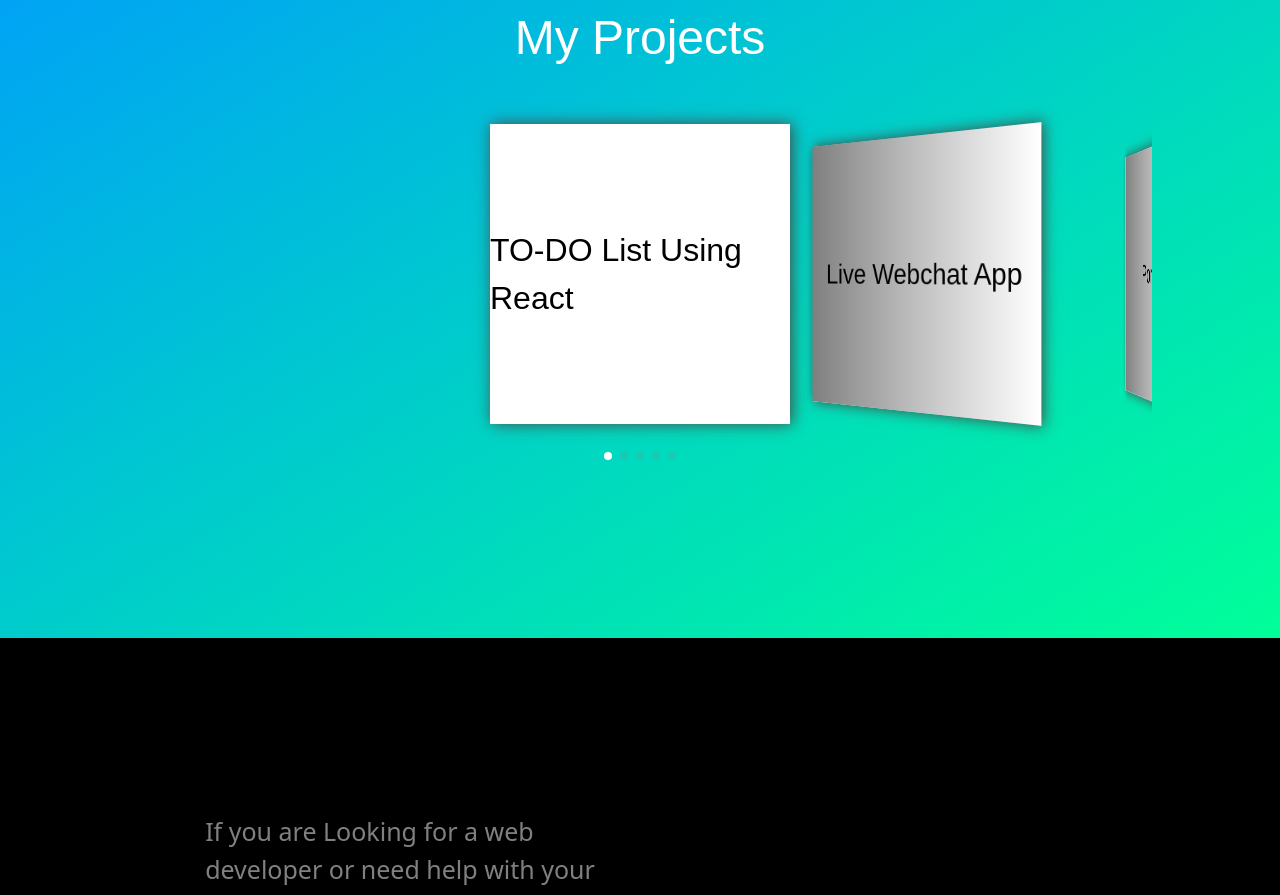
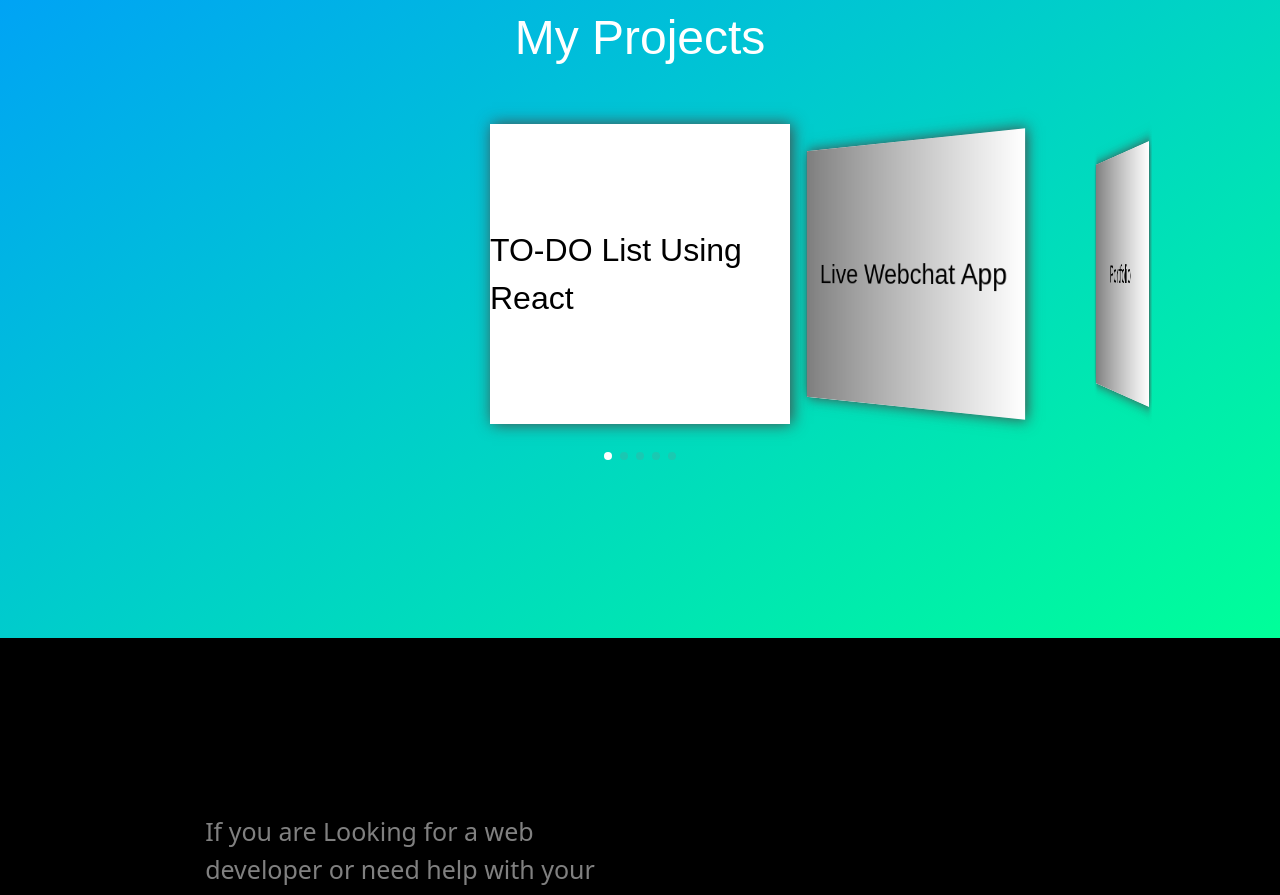
Before and after one commit to Deepkhatri22/Deep_Portfolio, a React (Vite) app: page / in a window 1280 px wide. Shown: the part 2760-3655 px from the top of the page. Built offline with nearby package versions, Linux system fonts and the light colour scheme; a web font is replaced by a local one.

Commit message:
Update Projects.jsx
swiper changes

```diff
--- a/src/Component/Projects.jsx
+++ b/src/Component/Projects.jsx
@@ -25,7 +25,7 @@ const Projects = () => {
           coverflowEffect={{
             rotate: 50,
             stretch: 0,
-            depth: 100,
+            depth: 150,
             modifier: 1,
             slideShadows: true,
           }}
@@ -47,7 +47,7 @@ const Projects = () => {
             </div>
           </SwiperSlide>
           <SwiperSlide>
-            <div className="projectcard text-center">
+            <div onClick={() => window.open('https://deepkhatri-portfolio.vercel.app/','_blank')} className="projectcard text-center">
               <h1 className='cursor-pointer hover:text-gray-600'>Portfolio</h1>
             </div>
           </SwiperSlide>
@@ -62,26 +62,6 @@ const Projects = () => {
             </div>
           </SwiperSlide>
 
-          {/* <SwiperSlide>
-            <div className="projectcard">
-              <h1>Project 6</h1>
-            </div>
-          </SwiperSlide>
-          <SwiperSlide>
-            <div className="projectcard">
-              <h1>Project 7</h1>
-            </div>
-          </SwiperSlide>
-          <SwiperSlide>
-            <div className="projectcard">
-              <h1>Project 8</h1>
-            </div>
-          </SwiperSlide>
-          <SwiperSlide>
-            <div className="projectcard">
-              <h1>Project 9</h1>
-            </div>
-          </SwiperSlide> */}
         </Swiper>
       </div>
     </div>
```
